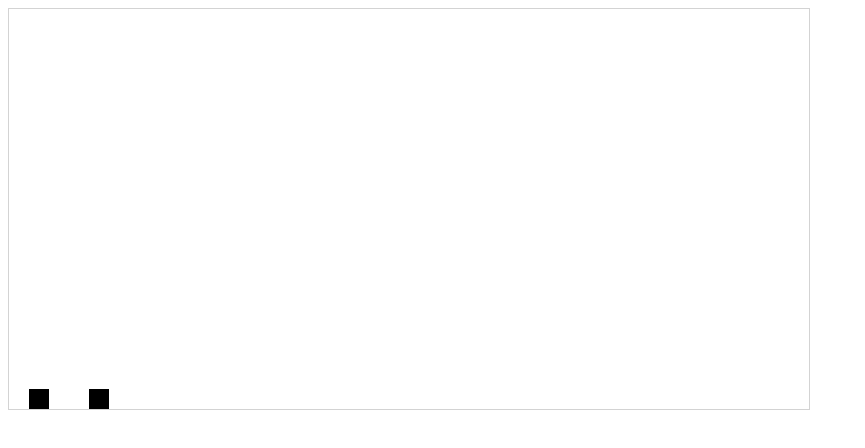
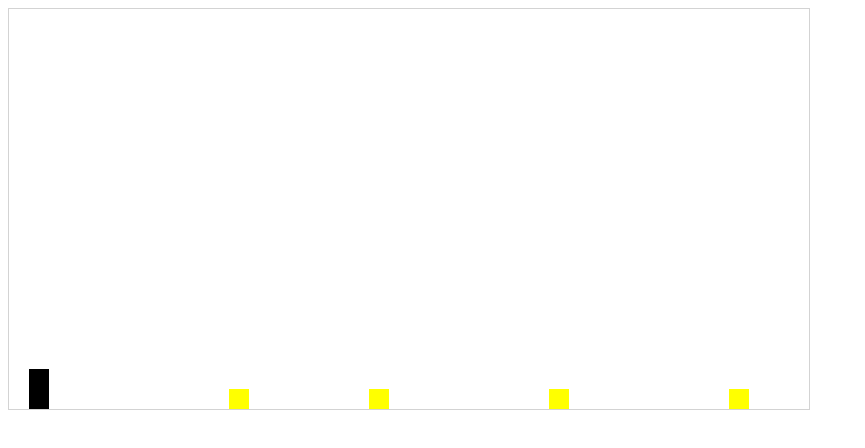
Before and after one commit to carloszan/dinosaur, a website: page public/index.html in a window 1280 px wide. Shown: the whole page, without its empty margins (0-865 px from the left). Drawn offline with Linux system fonts and the light colour scheme.

Commit message:
Criando obstaculo a cada um certo tempo

```diff
--- a/public/game.js
+++ b/public/game.js
@@ -10,7 +10,9 @@ export default function createGame(configuration = {}) {
 
   let Time = 0
   const JumpSpeed = 2.5
-  const ObstacleSpeedTime = 200
+  const ObstacleSpeedTime = 100
+  const InitialObstaclePosition = { x: 39, y: 0 }
+  let Collisions = 0
 
   function update(timestamp) {
     for(let playerId in state.players) {
@@ -28,6 +30,7 @@ export default function createGame(configuration = {}) {
     }
 
     if (timestamp - Time > ObstacleSpeedTime) {
+      maybeTryAddObstacle()
       for(let obstacleId in state.obstacles) {
         const obstacle = state.obstacles[obstacleId]
 
@@ -37,7 +40,7 @@ export default function createGame(configuration = {}) {
           continue
         }
 
-        checkColision(obstacleId)
+        checkCollision(obstacleId)
       }
 
       Time = timestamp
@@ -83,18 +86,26 @@ export default function createGame(configuration = {}) {
     }
   }
 
-  function checkColision(obstacleId) {
+  function checkCollision(obstacleId) {
     const obstacle = state.obstacles[obstacleId]
 
     for(let playerId in state.players) {
       const player = state.players[playerId]
       if (obstacle.x == player.x && player.y == obstacle.y)
-        console.log('collision')
+        console.log(Collisions++)
     }
   }
 
   function removeObstacle(obstacleId) {
     delete state.obstacles[obstacleId]
+  }
+
+  // 12.5% to add a obstacle. 1/8
+  function maybeTryAddObstacle() {
+    var percentage = Math.floor(Math.random() * 8 + 1)
+    if (percentage == 1) {
+      addObstacle(InitialObstaclePosition)
+    }
   }
 
   return {
--- a/public/index.html
+++ b/public/index.html
@@ -34,8 +34,6 @@
       game.draw(screen)
 
       game.addPlayer({playerId: 'player1', x: 1, y: 15})
-      game.addPlayer({playerId: 'player2', x: 4, y: 9})
-      game.addObstacle({x: 10, y:0})
     </script>
   </body>
 </html>
--- a/public/render-screen.js
+++ b/public/render-screen.js
@@ -15,6 +15,7 @@
   for(let playerId in game.state.players) {
     const player = game.state.players[playerId]
     ctx.fillStyle = "#000000"
+    ctx.fillRect(player.x, player.y + 1, 1, 1)
     ctx.fillRect(player.x, player.y, 1, 1)
   }
 
```
